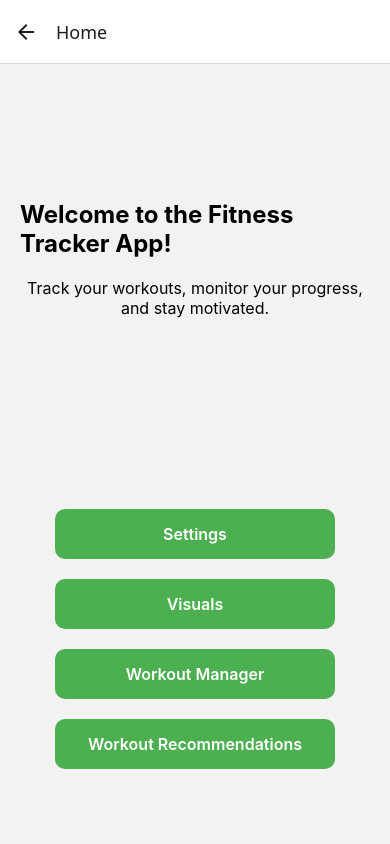
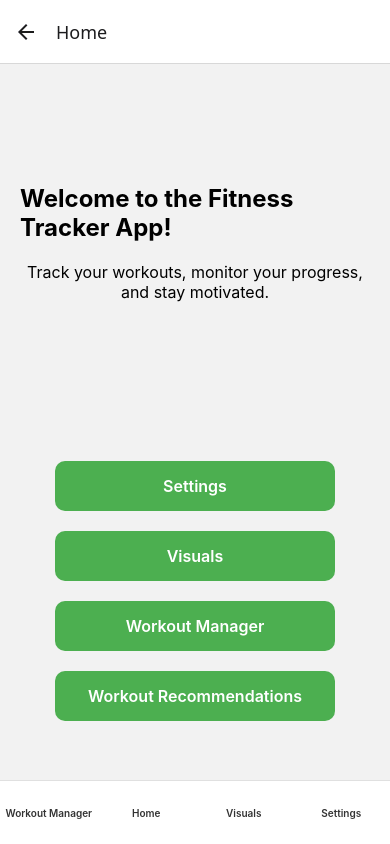
Before and after one commit to JaviM2425/Brogrammers-CSCI150-Project, a React Native app in the folder fitnesstracker/: screen /Home in a window 390 px wide. Built offline with nearby package versions, Linux system fonts and the light colour scheme; no server answers.

Commit message:
Addedd navbar and updated Workout Manager

```diff
--- a/fitnesstracker/Components/Home.jsx
+++ b/fitnesstracker/Components/Home.jsx
@@ -1,9 +1,10 @@
 import React from "react";
 import { View, Text, StyleSheet, TouchableOpacity } from "react-native";
+import Navbar from './Navbar';
 
 export default function Home({ navigation }) {
   return (
-        <>
+    <View style={{flex: 1}}>
       <View style={styles.container}>
         <Text style={styles.welcomeText}>Welcome to the Fitness Tracker App!</Text>
         <Text style={styles.infoText}>Track your workouts, monitor your progress, and stay motivated.</Text>
@@ -37,9 +38,10 @@ export default function Home({ navigation }) {
         >
           <Text style={styles2.buttonText}>Workout Recommendations</Text>
         </TouchableOpacity>
+      </View>
 
+      <Navbar navigation={navigation} />
     </View>
-        </>
   );
 
 }
--- /dev/null
+++ b/fitnesstracker/Components/Navbar.jsx
@@ -0,0 +1,46 @@
+import React from 'react';
+import { View, Text, TouchableOpacity, StyleSheet } from 'react-native';
+
+export default function Navbar({ navigation }) {
+  return (
+    <View style={styles.container}>
+    <TouchableOpacity style={styles.item} onPress={() => navigation.navigate('WorkoutManager')}>
+        <Text style={styles.text}>Workout Manager</Text>
+      </TouchableOpacity>
+
+      <TouchableOpacity style={styles.item} onPress={() => navigation.navigate('Home')}>
+        <Text style={styles.text}>Home</Text>
+      </TouchableOpacity>
+
+      <TouchableOpacity style={styles.item} onPress={() => navigation.navigate('Visuals')}>
+        <Text style={styles.text}>Visuals</Text>
+      </TouchableOpacity>
+
+      <TouchableOpacity style={styles.item} onPress={() => navigation.navigate('Settings')}>
+        <Text style={styles.text}>Settings</Text>
+      </TouchableOpacity>
+    </View>
+  );
+}
+
+const styles = StyleSheet.create({
+  container: {
+    height: 64,
+    flexDirection: 'row',
+    justifyContent: 'space-around',
+    alignItems: 'center',
+    backgroundColor: '#ffffff',
+    borderTopWidth: 1,
+    borderTopColor: '#e0e0e0',
+    elevation: 8,
+  },
+  item: {
+    flex: 1,
+    alignItems: 'center',
+  },
+  text: {
+    color: '#333333',
+    fontSize: 10,
+    fontWeight: '600',
+  },
+});
--- /dev/null
+++ b/fitnesstracker/Components/NavbarTop.jsx
@@ -0,0 +1,39 @@
+import React from 'react';
+import { View, Text, TouchableOpacity, StyleSheet } from 'react-native';
+
+export default function NavbarTop({ navigation }) {
+  return (
+    <View style={styles.container}>
+    <TouchableOpacity style={styles.item} onPress={() => navigation.navigate('WorkoutManager')}>
+        <Text style={styles.text}>Input Workout</Text>
+      </TouchableOpacity>
+
+      <TouchableOpacity style={styles.item} onPress={() => navigation.navigate('WorkoutRecommendations')}>
+        <Text style={styles.text}>Workout Recommendations</Text>
+      </TouchableOpacity>
+
+    </View>
+  );
+}
+
+const styles = StyleSheet.create({
+  container: {
+    height: 64,
+    flexDirection: 'row',
+    justifyContent: 'space-around',
+    alignItems: 'center',
+    backgroundColor: '#ffffff',
+    borderTopWidth: 1,
+    borderTopColor: '#e0e0e0',
+    elevation: 8,
+  },
+  item: {
+    flex: 1,
+    alignItems: 'center',
+  },
+  text: {
+    color: '#333333',
+    fontSize: 12,
+    fontWeight: '600',
+  },
+});
--- a/fitnesstracker/Components/Settings.jsx
+++ b/fitnesstracker/Components/Settings.jsx
@@ -1,10 +1,14 @@
 import React from "react";
 import { View, Text, StyleSheet } from "react-native";
+import Navbar from './Navbar';
 
-export default function Settings() {
+export default function Settings({ navigation }) {
     return (
-        <View style={styles.container}>
-            <Text style={styles.title}>Settings</Text>
+        <View style={{flex:1}}>
+            <View style={styles.container}>
+                <Text style={styles.title}>Settings</Text>
+            </View>
+            <Navbar navigation={navigation} />
         </View>
     );
 }
--- a/fitnesstracker/Components/Visuals.jsx
+++ b/fitnesstracker/Components/Visuals.jsx
@@ -1,10 +1,14 @@
 import React from "react";
 import { View, Text, StyleSheet } from "react-native";
+import Navbar from './Navbar';
 
-export default function Visuals() {
+export default function Visuals({ navigation }) {
     return (
-        <View style={styles.container}>
-            <Text style={styles.title}>Visuals</Text>
+        <View style={{flex:1}}>
+            <View style={styles.container}>
+                <Text style={styles.title}>Visuals</Text>
+            </View>
+            <Navbar navigation={navigation} />
         </View>
     );
 }
--- a/fitnesstracker/Components/WorkoutManager.jsx
+++ b/fitnesstracker/Components/WorkoutManager.jsx
@@ -1,10 +1,21 @@
 import React from "react";
-import { View, Text, StyleSheet } from "react-native";
+import { View, Text, StyleSheet, TouchableOpacity } from "react-native";
+import Navbar from './Navbar';
+import NavbarTop from "./NavbarTop";
 
-export default function WorkoutManager() {
+
+export default function WorkoutManager({ navigation }) {
     return (
-        <View style={styles.container}>
-            <Text style={styles.title}>Workout Manager</Text>
+        <View style={{flex:1}}>
+            <NavbarTop navigation={navigation} />
+            <View style={styles.container}>
+                <Text style={styles.title}>Add Workout</Text>
+                <TouchableOpacity style={styles.button} onPress={() => navigation.navigate("Login")}>
+                        <Text style={styles.buttonText}>Add exercise</Text>
+                      </TouchableOpacity>
+            </View>
+
+            <Navbar navigation={navigation} />
         </View>
     );
 }
@@ -12,12 +23,21 @@ export default function WorkoutManager() {
 const styles = StyleSheet.create({
     container: {
         flex: 1,
-        justifyContent: 'center',
+        //justifyContent: 'center',
         alignItems: 'center',
         padding: 20,
     },
     title: {
         fontSize: 24,
         fontWeight: 'bold',
+        padding: 20,
+    },
+    button: {
+        width: "80%",
+        padding: 15,
+        borderRadius: 10,
+        alignItems: "center",
+        marginBottom: 20,
+        backgroundColor: "#007BFF",
     },
 });
--- a/fitnesstracker/Components/WorkoutRecommendations.jsx
+++ b/fitnesstracker/Components/WorkoutRecommendations.jsx
@@ -1,10 +1,16 @@
 import React from "react";
 import { View, Text, StyleSheet } from "react-native";
+import NavbarTop from "./NavbarTop";
+import Navbar from './Navbar';
 
-export default function WorkoutRecommendations() {
+export default function WorkoutRecommendations({ navigation }) {
     return (
-        <View style={styles.container}>
-            <Text style={styles.title}>Workout Recommendations</Text>
+        <View style={{flex:1}}>
+            <NavbarTop navigation={navigation} />
+            <View style={styles.container}>
+                <Text style={styles.title}>Workout Recommendations</Text>
+            </View>
+            <Navbar navigation={navigation} />
         </View>
     );
 }
--- a/fitnesstracker/package.json
+++ b/fitnesstracker/package.json
@@ -9,7 +9,7 @@
     "web": "expo start --web"
   },
   "dependencies": {
-    "@react-navigation/native": "^7.1.18",
+    "@react-navigation/native": "^7.1.19",
     "@react-navigation/native-stack": "^7.5.1",
     "axios": "^1.12.2",
     "expo": "54.0.22",
```
Also changed, not shown: 1 other file (tests, documents, lock files or other folders). Lines whose indentation alone changed are shown as unchanged.
